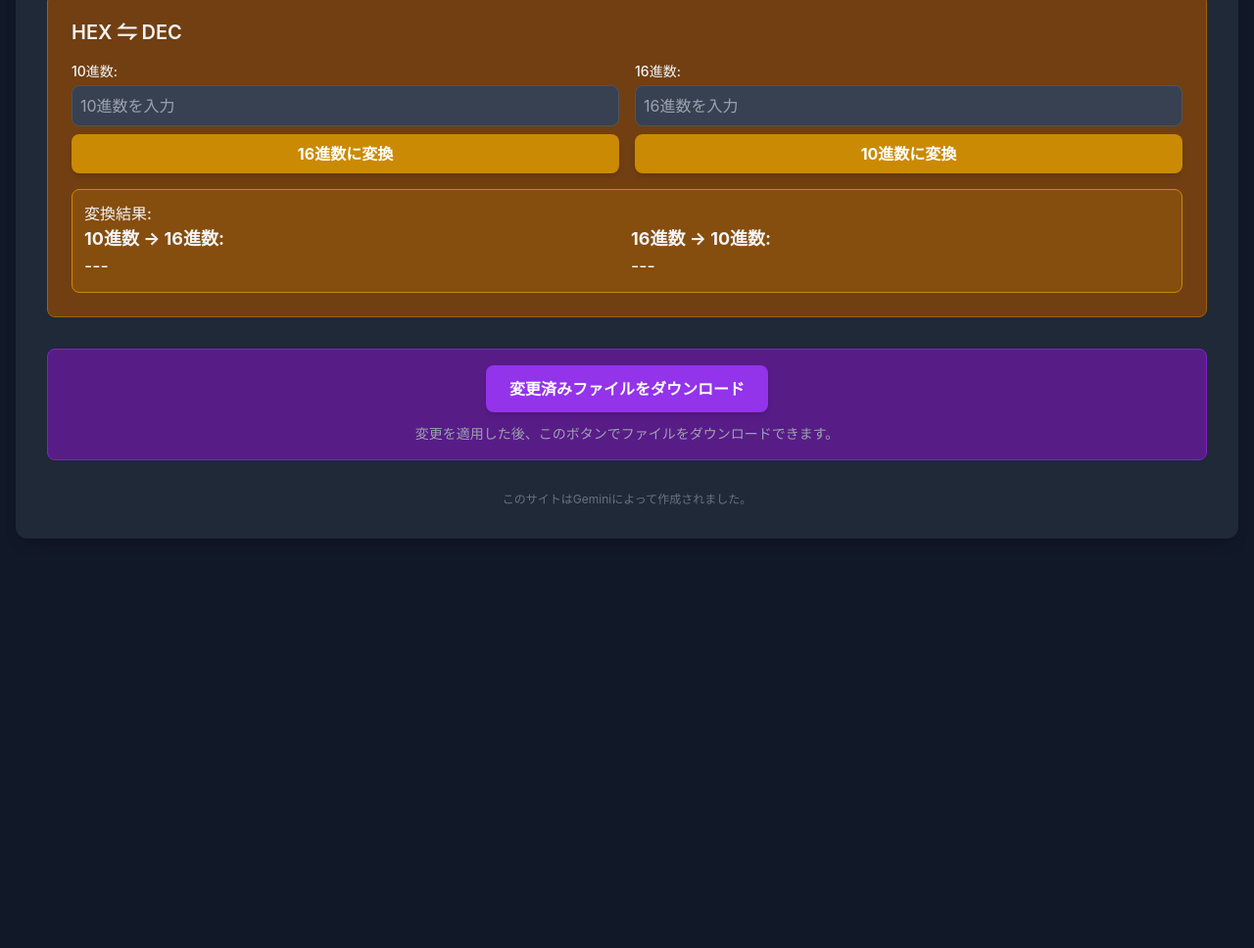
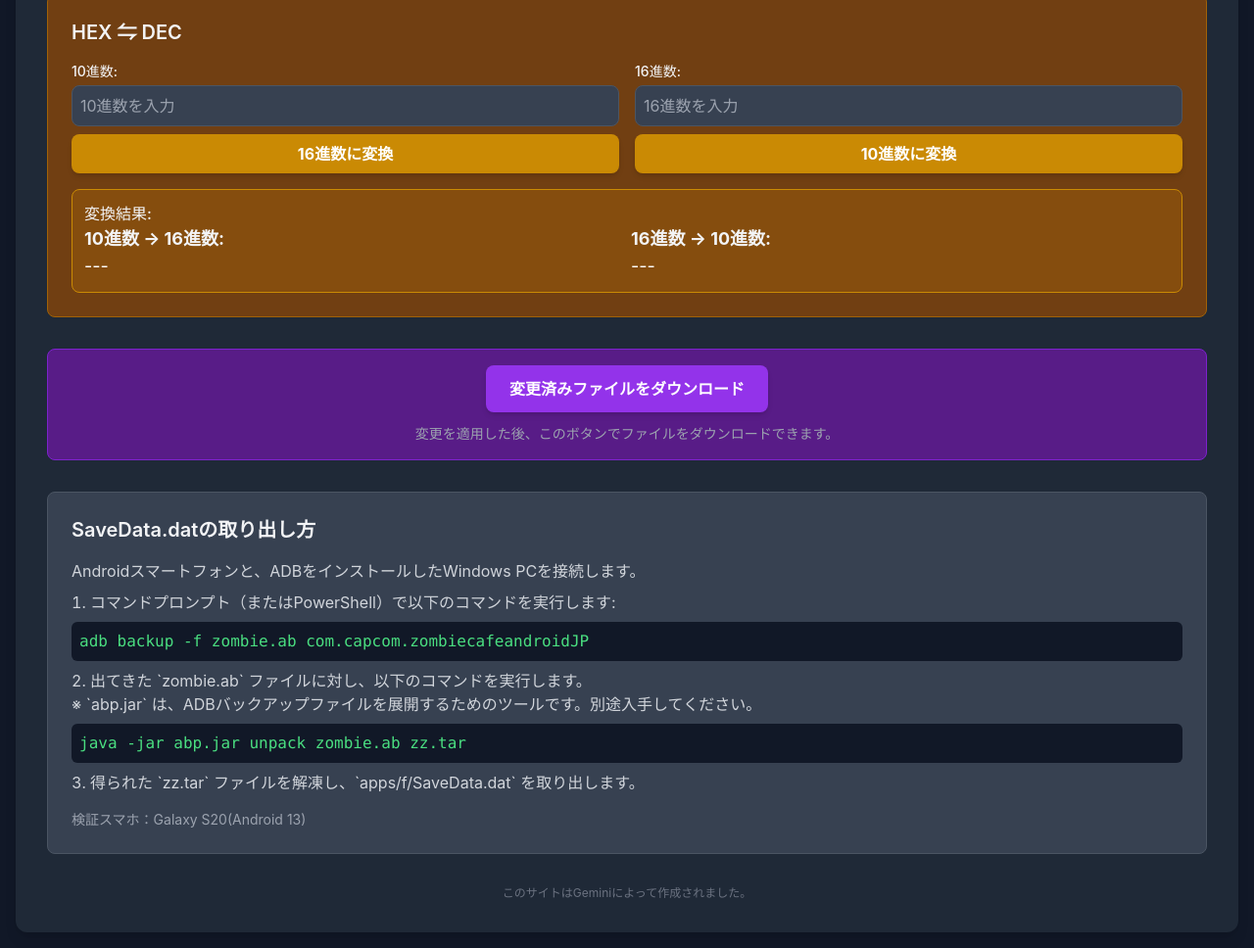
Before and after one commit to na-nyu/zombie_cafe, a plain HTML site: page index.html in a window 1280 px wide. Shown: the part 1622-2590 px from the top of the page at 98% size. Before the commit the page ends 2188 px from the top, so only its background shows below. Drawn offline with nearby package versions, Linux system fonts and the light colour scheme.

Commit message:
Update index.html

```diff
--- a/index.html
+++ b/index.html
@@ -239,6 +239,30 @@
                 変更済みファイルをダウンロード
             </button>
             <p class="text-sm text-gray-400 mt-3">変更を適用した後、このボタンでファイルをダウンロードできます。</p>
+        </div>
+
+        <!-- SaveData.dat Extraction Instructions -->
+        <div class="mt-8 p-6 bg-gray-700 rounded-lg border border-gray-600">
+            <h2 class="text-xl font-semibold text-gray-100 mb-4">SaveData.datの取り出し方</h2>
+            <p class="text-gray-300 mb-2">
+                Androidスマートフォンと、ADBをインストールしたWindows PCを接続します。
+            </p>
+            <ol class="list-decimal list-inside text-gray-300 space-y-2">
+                <li>コマンドプロンプト（またはPowerShell）で以下のコマンドを実行します:</li>
+                <code class="block bg-gray-900 text-green-400 p-2 rounded-md overflow-x-auto">
+                    adb backup -f zombie.ab com.capcom.zombiecafeandroidJP
+                </code>
+                <li class="mt-2">出てきた `zombie.ab` ファイルに対し、以下のコマンドを実行します。<br>
+                    ※ `abp.jar` は、ADBバックアップファイルを展開するためのツールです。別途入手してください。
+                </li>
+                <code class="block bg-gray-900 text-green-400 p-2 rounded-md overflow-x-auto">
+                    java -jar abp.jar unpack zombie.ab zz.tar
+                </code>
+                <li class="mt-2">得られた `zz.tar` ファイルを解凍し、`apps/f/SaveData.dat` を取り出します。</li>
+            </ol>
+            <p class="text-sm text-gray-400 mt-4">
+                検証スマホ：Galaxy S20(Android 13)
+            </p>
         </div>
 
         <!-- Footer Disclaimer -->
```
